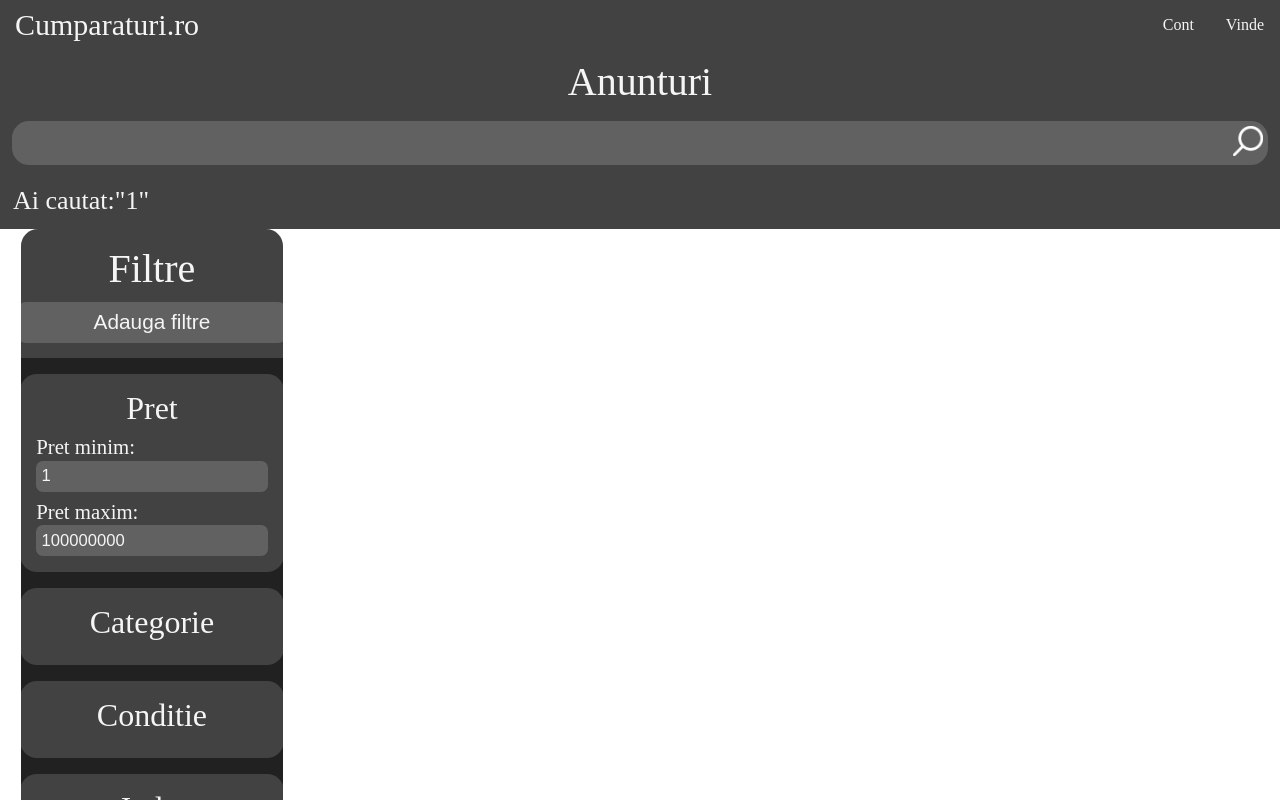
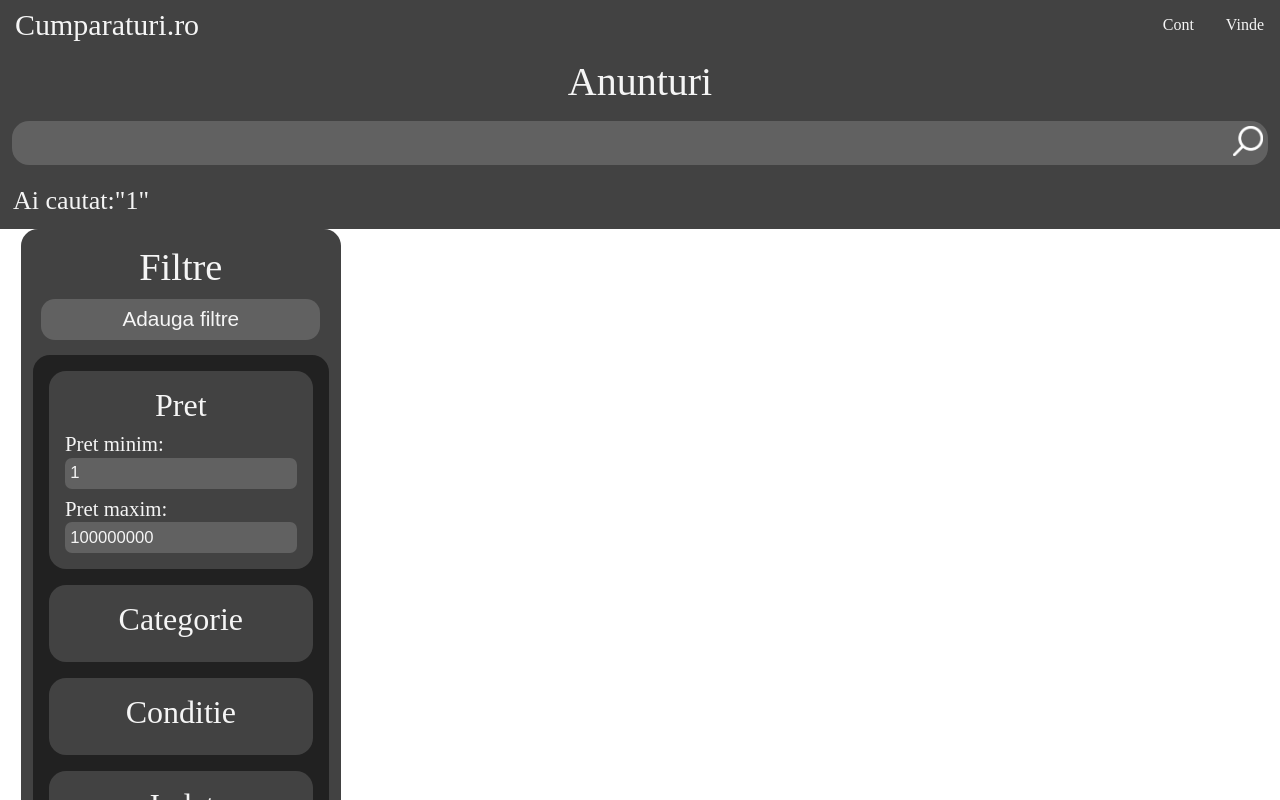
Before and after one commit to sebiflorinp/Cumparaturi.ro, a Vue app: page /cautare/1/ in a window 1280 px wide. Shown: the top 800 px of the page. Built offline with nearby package versions, Linux system fonts and the light colour scheme; the HTML template or start-up script is replaced by a standard one.

Commit message:
Fix bug from production build

```diff
--- a/src/css/cautare.css
+++ b/src/css/cautare.css
@@ -57,9 +57,10 @@ a {
   background-color: #424242;
   padding: 1em;
   border-radius: 17px;
+  min-width: 20em;
 }
 .containerFiltreSiAnunturi .filtre .labelFiltre {
-  font-size: 2.5em;
+  font-size: 2.4em;
 }
 .containerFiltreSiAnunturi .filtre button {
   background-color: #616161;
--- a/src/scss/cautare.scss
+++ b/src/scss/cautare.scss
@@ -32,8 +32,9 @@
     background-color: $culoare8;
     padding: 1em;
     border-radius: 17px;
+    min-width: 20em;
     .labelFiltre {
-      font-size: 2.5em;
+      font-size: 2.4em;
     }
     button {
       background-color: $culoare7;
```
Also changed, not shown: 1 other file (tests, documents, lock files or other folders).
